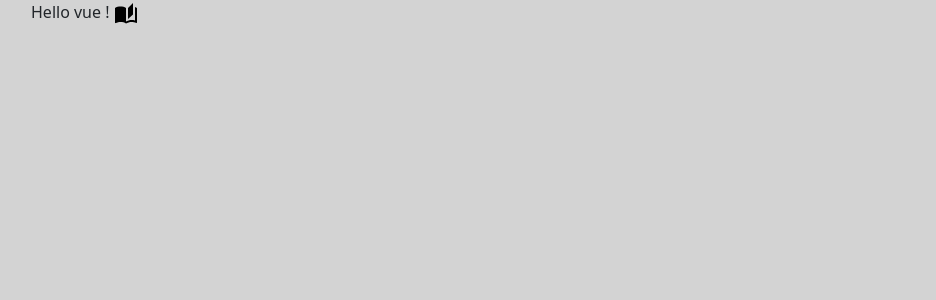
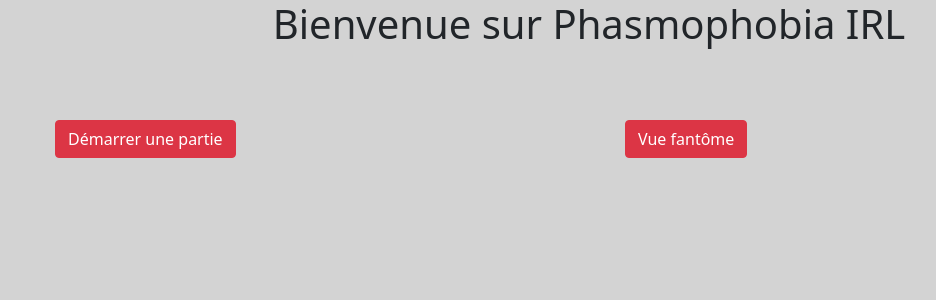
Before and after one commit to Zigotote/phasmophobia, a Vue app: page / in a window 1280 px wide. Shown: the top 300 px of the page, without its empty margins (51-987 px from the left). Built offline with nearby package versions, Linux system fonts and the light colour scheme.

Commit message:
Add: home page

```diff
--- a/src/router/index.js
+++ b/src/router/index.js
@@ -1,4 +1,5 @@
 import { createRouter, createWebHistory } from "vue-router";
+import Home from "../views/Home.vue";
 import ChooseGhost from "../views/ChooseGhost.vue";
 import ChooseGhostRoom from "../views/ChooseGhostRoom.vue";
 import ChooseSafeRoom from "../views/ChooseSafeRoom.vue";
@@ -7,8 +8,8 @@
 const routes = [
   {
     path: "/",
-    name: "GhostHome",
-    component: GhostHome,
+    name: "Home",
+    component: Home,
   },
   {
     path: "/choose-ghost",
@@ -25,6 +26,11 @@
     name: "ChooseSafeRoom",
     component: ChooseSafeRoom,
   },
+  {
+    path: "/ghost",
+    name: "GhostHome",
+    component: GhostHome,
+  },
 ];
 
 const router = createRouter({ history: createWebHistory(), routes });
--- /dev/null
+++ b/src/views/Home.vue
@@ -0,0 +1,46 @@
+<template>
+  <div class="container">
+    <h1 class="text-center mb-5">Bienvenue sur Phasmophobia IRL</h1>
+    <div class="row">
+      <router-link
+        class="col"
+        v-for="link in links"
+        :key="link.to"
+        :to="link.to"
+      >
+        <button type="button" class="btn btn-danger m-4">
+          {{ link.name }}
+        </button>
+      </router-link>
+    </div>
+  </div>
+</template>
+
+<script>
+export default {
+  name: "Home",
+  setup() {
+    const links = [
+      {
+        to: "/choose-ghost",
+        name: "Démarrer une partie",
+      },
+      {
+        to: "/ghost",
+        name: "Vue fantôme",
+      },
+    ];
+    return { links };
+  },
+};
+</script>
+
+<style scoped>
+a {
+  text-decoration: none;
+}
+
+.card {
+  width: 18rem;
+}
+</style>
```
